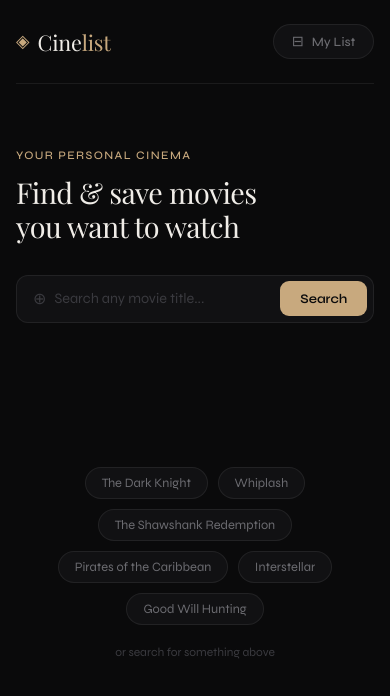
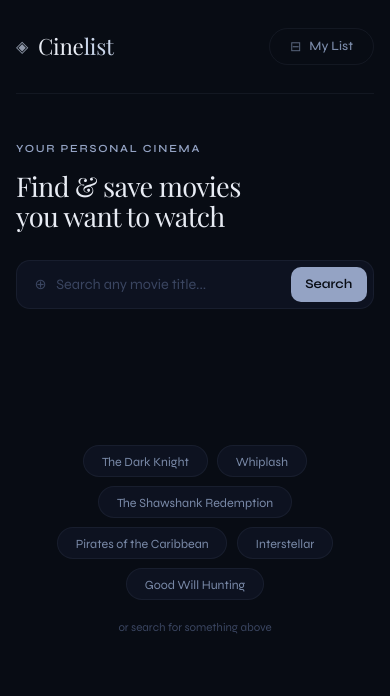
Before and after one commit to itslokeshx/CineList, a React (Vite) app: page / in a window 390 px wide. Shown: the top 696 px of the page. Built offline with nearby package versions, Linux system fonts and the light colour scheme.

Commit message:
feat: update styles for improved UI consistency, enhance responsiveness, and refine button designs

```diff
--- a/src/styles.css
+++ b/src/styles.css
@@ -9,20 +9,21 @@
 }
 
 :root {
-  --bg: #0a0a0b;
-  --bg-elevated: #111113;
-  --bg-card: #131315;
-  --bg-overlay: rgba(10, 10, 11, 0.85);
-  --border: rgba(255, 255, 255, 0.07);
-  --border-hover: rgba(255, 255, 255, 0.14);
-  --text: #f0ede8;
-  --text-muted: #6b6b70;
-  --text-dim: #3a3a3f;
-  --accent: #c8a97e;
-  --accent-hover: #dbbe96;
-  --accent-glow: rgba(200, 169, 126, 0.15);
-  --red: #b85c5c;
-  --red-glow: rgba(184, 92, 92, 0.12);
+  --bg: #080c14;
+  --bg-elevated: #0d1220;
+  --bg-card: #0f1524;
+  --bg-overlay: rgba(8, 12, 20, 0.92);
+  --border: rgba(148, 163, 196, 0.08);
+  --border-hover: rgba(148, 163, 196, 0.18);
+  --text: #e8ecf4;
+  --text-muted: #7a8aa8;
+  --text-dim: #3a4560;
+  --accent: #94a3c4;
+  --accent-bright: #b8c8e8;
+  --accent-glow: rgba(148, 163, 196, 0.1);
+  --silver: #c8d4e8;
+  --red: #8c4a5a;
+  --red-glow: rgba(140, 74, 90, 0.12);
 }
 
 body {
@@ -34,125 +35,122 @@ body {
 }
 
 .app {
-  max-width: 1140px;
+  max-width: 1200px;
   margin: 0 auto;
-  padding: 0 2rem 6rem;
+  padding: 0 2.5rem 6rem;
 }
 
-/* ── Topbar ── */
 .topbar {
   display: flex;
   align-items: center;
   justify-content: space-between;
-  padding: 1.5rem 0;
+  padding: 1.75rem 0;
   border-bottom: 1px solid var(--border);
-  margin-bottom: 4rem;
+  margin-bottom: 5rem;
 }
 
 .logo-wrap {
   display: flex;
   align-items: center;
-  gap: 0.5rem;
+  gap: 0.6rem;
 }
 
 .logo-icon {
-  color: var(--accent);
-  font-size: 1.1rem;
+  color: var(--silver);
+  font-size: 1rem;
+  opacity: 0.7;
 }
 
 .logo {
   font-family: "Playfair Display", serif;
-  font-size: 1.35rem;
+  font-size: 1.4rem;
   font-weight: 400;
   color: var(--text);
   letter-spacing: -0.01em;
 }
 
 .logo span {
-  color: var(--accent);
+  color: var(--silver);
+}
+
+.watchlist-link {
+  text-decoration: none;
 }
 
 .watchlist-btn {
   display: flex;
   align-items: center;
   gap: 0.5rem;
-  background: var(--bg-elevated);
+  background: transparent;
   border: 1px solid var(--border);
   border-radius: 100px;
-  padding: 0.5rem 1.1rem;
+  padding: 0.55rem 1.25rem;
   color: var(--text-muted);
   font-family: "Syne", sans-serif;
   font-size: 0.8rem;
   font-weight: 500;
   cursor: pointer;
   transition: all 0.2s;
-  text-decoration: none;
 }
 
 .watchlist-btn:hover {
   border-color: var(--border-hover);
   color: var(--text);
+  background: var(--accent-glow);
 }
 
 .btn-icon {
-  font-size: 0.9rem;
+  font-size: 0.85rem;
+  opacity: 0.7;
 }
 
 .count {
   background: var(--accent);
   color: var(--bg);
-  font-size: 0.7rem;
-  font-weight: 600;
-  padding: 0.15rem 0.45rem;
+  font-size: 0.68rem;
+  font-weight: 700;
+  padding: 0.15rem 0.5rem;
   border-radius: 100px;
-  margin-left: 0.1rem;
-}
-
-.watchlist-link {
-  text-decoration: none;
 }
 
 .back-btn {
   color: var(--text-muted);
   text-decoration: none;
-  font-size: 0.82rem;
+  font-size: 0.8rem;
   font-weight: 500;
+  letter-spacing: 0.02em;
   transition: color 0.2s;
-  letter-spacing: 0.01em;
 }
 
 .back-btn:hover {
   color: var(--text);
 }
 
-/* ── Hero ── */
 .hero-section {
-  margin-bottom: 4rem;
+  margin-bottom: 3.5rem;
 }
 
 .hero-eyebrow {
-  font-size: 0.72rem;
-  font-weight: 500;
-  letter-spacing: 0.12em;
+  font-size: 0.68rem;
+  font-weight: 600;
+  letter-spacing: 0.16em;
   text-transform: uppercase;
   color: var(--accent);
-  margin-bottom: 0.9rem;
+  margin-bottom: 1rem;
 }
 
 .hero-heading {
   font-family: "Playfair Display", serif;
-  font-size: clamp(2rem, 5vw, 3.2rem);
+  font-size: clamp(2.2rem, 4.5vw, 3.5rem);
   font-weight: 400;
-  line-height: 1.15;
+  line-height: 1.12;
   color: var(--text);
-  letter-spacing: -0.02em;
-  margin-bottom: 2rem;
+  letter-spacing: -0.025em;
+  margin-bottom: 2.5rem;
 }
 
-/* ── Search ── */
 .search-form {
-  width: 100%;
-  max-width: 580px;
+  max-width: 600px;
 }
 
 .search-wrapper {
@@ -160,22 +158,22 @@ body {
   align-items: center;
   background: var(--bg-elevated);
   border: 1px solid var(--border);
-  border-radius: 12px;
-  padding: 0.35rem 0.35rem 0.35rem 1rem;
-  gap: 0.5rem;
+  border-radius: 14px;
+  padding: 0.4rem 0.4rem 0.4rem 1.1rem;
+  gap: 0.6rem;
   transition:
     border-color 0.2s,
     box-shadow 0.2s;
 }
 
 .search-wrapper:focus-within {
-  border-color: rgba(200, 169, 126, 0.4);
-  box-shadow: 0 0 0 3px var(--accent-glow);
+  border-color: rgba(148, 163, 196, 0.35);
+  box-shadow: 0 0 0 4px var(--accent-glow);
 }
 
 .search-icon {
   color: var(--text-dim);
-  font-size: 1rem;
+  font-size: 0.9rem;
   flex-shrink: 0;
 }
 
@@ -187,6 +185,7 @@ body {
   font-family: "Syne", sans-serif;
   font-size: 0.9rem;
   outline: none;
+  min-width: 0;
 }
 
 .search-input::placeholder {
@@ -199,8 +198,9 @@ body {
   color: var(--text-muted);
   font-size: 1.2rem;
   cursor: pointer;
-  padding: 0 0.25rem;
+  padding: 0 0.3rem;
   line-height: 1;
+  flex-shrink: 0;
   transition: color 0.15s;
 }
 
@@ -211,160 +211,53 @@ body {
 .search-btn {
   background: var(--accent);
   border: none;
-  border-radius: 9px;
-  padding: 0.6rem 1.25rem;
+  border-radius: 10px;
+  padding: 0.65rem 1.4rem;
   color: var(--bg);
   font-family: "Syne", sans-serif;
   font-size: 0.82rem;
-  font-weight: 600;
+  font-weight: 700;
   cursor: pointer;
+  white-space: nowrap;
+  flex-shrink: 0;
   transition: background 0.2s;
-  white-space: nowrap;
 }
 
 .search-btn:hover {
-  background: var(--accent-hover);
-}
-
-/* ── States ── */
-.state-wrap {
-  display: flex;
-  flex-direction: column;
-  align-items: center;
-  justify-content: center;
-  min-height: 45vh;
-  gap: 0.75rem;
-  text-align: center;
-}
-
-.state-icon {
-  font-size: 2rem;
-  color: var(--text-dim);
-  margin-bottom: 0.5rem;
-}
-
-.state-heading {
-  font-family: "Playfair Display", serif;
-  font-size: 1.3rem;
-  font-weight: 400;
-  color: var(--text-muted);
-}
-
-.state-text {
-  font-size: 0.82rem;
-  color: var(--text-dim);
-}
-
-.loading-spinner {
-  width: 24px;
-  height: 24px;
-  border: 1.5px solid var(--border);
-  border-top-color: var(--accent);
-  border-radius: 50%;
-  animation: spin 0.7s linear infinite;
-  margin-bottom: 0.5rem;
-}
-
-@keyframes spin {
-  to {
-    transform: rotate(360deg);
-  }
-}
-
-.go-search-btn {
-  margin-top: 0.5rem;
-  color: var(--accent);
-  text-decoration: none;
-  font-size: 0.82rem;
-  font-weight: 500;
-  border: 1px solid rgba(200, 169, 126, 0.3);
-  padding: 0.5rem 1.1rem;
-  border-radius: 100px;
-  transition: all 0.2s;
-}
-
-.go-search-btn:hover {
-  background: var(--accent-glow);
-  border-color: var(--accent);
-}
-
-/* ── Empty home suggestions ── */
-.empty-home {
-  display: flex;
-  flex-direction: column;
-  align-items: center;
-  gap: 1.25rem;
-  padding: 5rem 0;
-}
-
-.empty-grid {
-  display: flex;
-  flex-wrap: wrap;
-  gap: 0.6rem;
-  justify-content: center;
-  max-width: 480px;
-}
-
-.suggestion-pill {
-  background: var(--bg-elevated);
-  border: 1px solid var(--border);
-  border-radius: 100px;
-  padding: 0.45rem 1rem;
-  font-size: 0.8rem;
-  color: var(--text-muted);
-  cursor: pointer;
-  transition: all 0.2s;
-}
-
-.suggestion-pill:hover {
-  border-color: var(--accent);
-  color: var(--accent);
-  background: var(--accent-glow);
-}
-
-.empty-hint {
-  font-size: 0.75rem;
-  color: var(--text-dim);
-}
-
-/* ── Results ── */
-.results-section {
+  background: var(--accent-bright);
 }
 
 .results-meta {
   display: flex;
   align-items: center;
-  gap: 0.5rem;
-  margin-bottom: 1.5rem;
+  gap: 0.6rem;
+  margin-bottom: 1.75rem;
 }
 
 .results-label {
-  font-size: 0.72rem;
+  font-size: 0.68rem;
   font-weight: 600;
-  letter-spacing: 0.1em;
+  letter-spacing: 0.12em;
   text-transform: uppercase;
   color: var(--text-dim);
 }
 
 .results-divider {
   color: var(--text-dim);
-  font-size: 0.72rem;
+  font-size: 0.7rem;
 }
-
 .results-count {
   font-size: 0.72rem;
   color: var(--accent);
 }
 
-/* ── Grid ── */
 .results-grid,
 .watchlist-grid {
   display: grid;
-  grid-template-columns: repeat(auto-fill, minmax(155px, 1fr));
-  gap: 1.25rem;
+  grid-template-columns: repeat(auto-fill, minmax(168px, 1fr));
+  gap: 1.5rem;
 }
 
-/* ── Movie Card ── */
 .movie-card,
 .watchlist-card {
   animation: fadeUp 0.4s ease both;
@@ -373,7 +266,7 @@ body {
 @keyframes fadeUp {
   from {
     opacity: 0;
-    transform: translateY(12px);
+    transform: translateY(10px);
   }
   to {
     opacity: 1;
@@ -387,8 +280,8 @@ body {
   overflow: hidden;
   background: var(--bg-card);
   border: 1px solid var(--border);
+  margin-bottom: 0.7rem;
   transition: border-color 0.2s;
-  margin-bottom: 0.65rem;
 }
 
 .poster-wrap:hover {
@@ -400,11 +293,11 @@ body {
   aspect-ratio: 2/3;
   object-fit: cover;
   display: block;
-  transition: transform 0.35s ease;
+  transition: transform 0.4s ease;
 }
 
 .poster-wrap:hover .movie-poster {
-  transform: scale(1.03);
+  transform: scale(1.04);
 }
 
 .no-poster {
@@ -424,14 +317,13 @@ body {
   font-size: 1.5rem;
 }
 
-/* Overlay on hover */
 .poster-overlay {
   position: absolute;
   inset: 0;
   background: var(--bg-overlay);
   display: flex;
   align-items: flex-end;
-  padding: 0.85rem;
+  padding: 1rem;
   opacity: 0;
   transition: opacity 0.25s ease;
 }
@@ -440,59 +332,54 @@ body {
   opacity: 1;
 }
 
-/* ── Save btn ── */
 .save-btn {
   width: 100%;
-  background: var(--accent);
+  background: var(--silver);
   border: none;
   border-radius: 7px;
-  padding: 0.55rem;
+  padding: 0.6rem;
   color: var(--bg);
   font-family: "Syne", sans-serif;
   font-size: 0.75rem;
-  font-weight: 600;
+  font-weight: 700;
   cursor: pointer;
+  letter-spacing: 0.02em;
   transition: all 0.2s;
 }
 
 .save-btn:hover {
-  background: var(--accent-hover);
+  background: var(--text);
 }
 
 .save-btn.saved {
   background: transparent;
-  border: 1px solid rgba(200, 169, 126, 0.4);
+  border: 1px solid rgba(148, 163, 196, 0.3);
   color: var(--accent);
 }
 
-/* ── Delete btn ── */
 .delete-btn {
   width: 100%;
-  background: var(--red);
+  background: rgba(140, 74, 90, 0.8);
   border: none;
   border-radius: 7px;
-  padding: 0.55rem;
-  color: #fff;
+  padding: 0.6rem;
+  color: #f0d8dc;
   font-family: "Syne", sans-serif;
   font-size: 0.75rem;
-  font-weight: 600;
+  font-weight: 700;
   cursor: pointer;
   transition: all 0.2s;
 }
 
 .delete-btn:hover {
-  background: #c96060;
-}
-
-/* ── Movie info ── */
-.movie-info {
+  background: var(--red);
 }
 
 .movie-title {
   font-size: 0.82rem;
   font-weight: 500;
   color: var(--text);
-  margin-bottom: 0.2rem;
+  margin-bottom: 0.25rem;
   line-height: 1.35;
   display: -webkit-box;
   -webkit-line-clamp: 2;
@@ -504,13 +391,110 @@ body {
   font-size: 0.7rem;
   color: var(--text-muted);
 }
-
 .movie-type {
   text-transform: capitalize;
   color: var(--text-dim);
 }
 
-/* ── Watchlist hero ── */
+.state-wrap {
+  display: flex;
+  flex-direction: column;
+  align-items: center;
+  justify-content: center;
+  min-height: 45vh;
+  gap: 0.8rem;
+  text-align: center;
+}
+
+.state-icon {
+  font-size: 2rem;
+  color: var(--text-dim);
+  margin-bottom: 0.3rem;
+}
+
+.state-heading {
+  font-family: "Playfair Display", serif;
+  font-size: 1.4rem;
+  font-weight: 400;
+  color: var(--text-muted);
+}
+
+.state-text {
+  font-size: 0.8rem;
+  color: var(--text-dim);
+}
+
+.loading-spinner {
+  width: 22px;
+  height: 22px;
+  border: 1.5px solid var(--border);
+  border-top-color: var(--accent);
+  border-radius: 50%;
+  animation: spin 0.7s linear infinite;
+  margin-bottom: 0.4rem;
+}
+
+@keyframes spin {
+  to {
+    transform: rotate(360deg);
+  }
+}
+
+.go-search-btn {
+  margin-top: 0.5rem;
+  color: var(--accent);
+  text-decoration: none;
+  font-size: 0.8rem;
+  font-weight: 500;
+  border: 1px solid rgba(148, 163, 196, 0.2);
+  padding: 0.55rem 1.25rem;
+  border-radius: 100px;
+  transition: all 0.2s;
+}
+
+.go-search-btn:hover {
+  background: var(--accent-glow);
+  border-color: var(--accent);
+}
+
+.empty-home {
+  display: flex;
+  flex-direction: column;
+  align-items: center;
+  gap: 1.25rem;
+  padding: 5rem 0;
+}
+
+.empty-grid {
+  display: flex;
+  flex-wrap: wrap;
+  gap: 0.6rem;
+  justify-content: center;
+  max-width: 520px;
+}
+
+.suggestion-pill {
+  background: var(--bg-elevated);
+  border: 1px solid var(--border);
+  border-radius: 100px;
+  padding: 0.45rem 1.1rem;
+  font-size: 0.78rem;
+  color: var(--text-muted);
+  cursor: pointer;
+  transition: all 0.2s;
+}
+
+.suggestion-pill:hover {
+  border-color: var(--accent);
+  color: var(--accent-bright);
+  background: var(--accent-glow);
+}
+
+.empty-hint {
+  font-size: 0.72rem;
+  color: var(--text-dim);
+}
+
 .wl-hero {
   display: flex;
   align-items: flex-end;
@@ -524,25 +508,26 @@ body {
   align-items: center;
   gap: 1rem;
   flex-shrink: 0;
+  padding-bottom: 0.4rem;
 }
 
 .watchlist-count {
-  font-size: 0.75rem;
+  font-size: 0.72rem;
   color: var(--text-muted);
   background: var(--bg-elevated);
   border: 1px solid var(--border);
-  padding: 0.3rem 0.75rem;
+  padding: 0.3rem 0.85rem;
   border-radius: 100px;
 }
 
 .clear-all-btn {
   background: transparent;
-  border: 1px solid rgba(184, 92, 92, 0.3);
+  border: 1px solid rgba(140, 74, 90, 0.25);
   border-radius: 100px;
-  padding: 0.3rem 0.85rem;
+  padding: 0.3rem 0.9rem;
   color: var(--red);
   font-family: "Syne", sans-serif;
-  font-size: 0.75rem;
+  font-size: 0.72rem;
   font-weight: 500;
   cursor: pointer;
   transition: all 0.2s;
@@ -554,20 +539,42 @@ body {
 }
 
 /* ── Responsive ── */
-@media (max-width: 600px) {
+@media (max-width: 768px) {
   .app {
-    padding: 0 1rem 4rem;
+    padding: 0 1.25rem 4rem;
+  }
+  .topbar {
+    margin-bottom: 3rem;
   }
   .hero-heading {
-    font-size: 1.8rem;
+    font-size: 2rem;
+    margin-bottom: 1.75rem;
   }
   .results-grid,
   .watchlist-grid {
-    grid-template-columns: repeat(auto-fill, minmax(130px, 1fr));
-    gap: 0.85rem;
+    grid-template-columns: repeat(auto-fill, minmax(140px, 1fr));
+    gap: 1rem;
   }
   .wl-hero {
     flex-direction: column;
     align-items: flex-start;
+    gap: 1.25rem;
   }
 }
+
+@media (max-width: 480px) {
+  .app {
+    padding: 0 1rem 3rem;
+  }
+  .hero-heading {
+    font-size: 1.7rem;
+  }
+  .results-grid,
+  .watchlist-grid {
+    grid-template-columns: repeat(2, 1fr);
+    gap: 0.85rem;
+  }
+  .search-btn {
+    padding: 0.6rem 0.9rem;
+  }
+}
```
